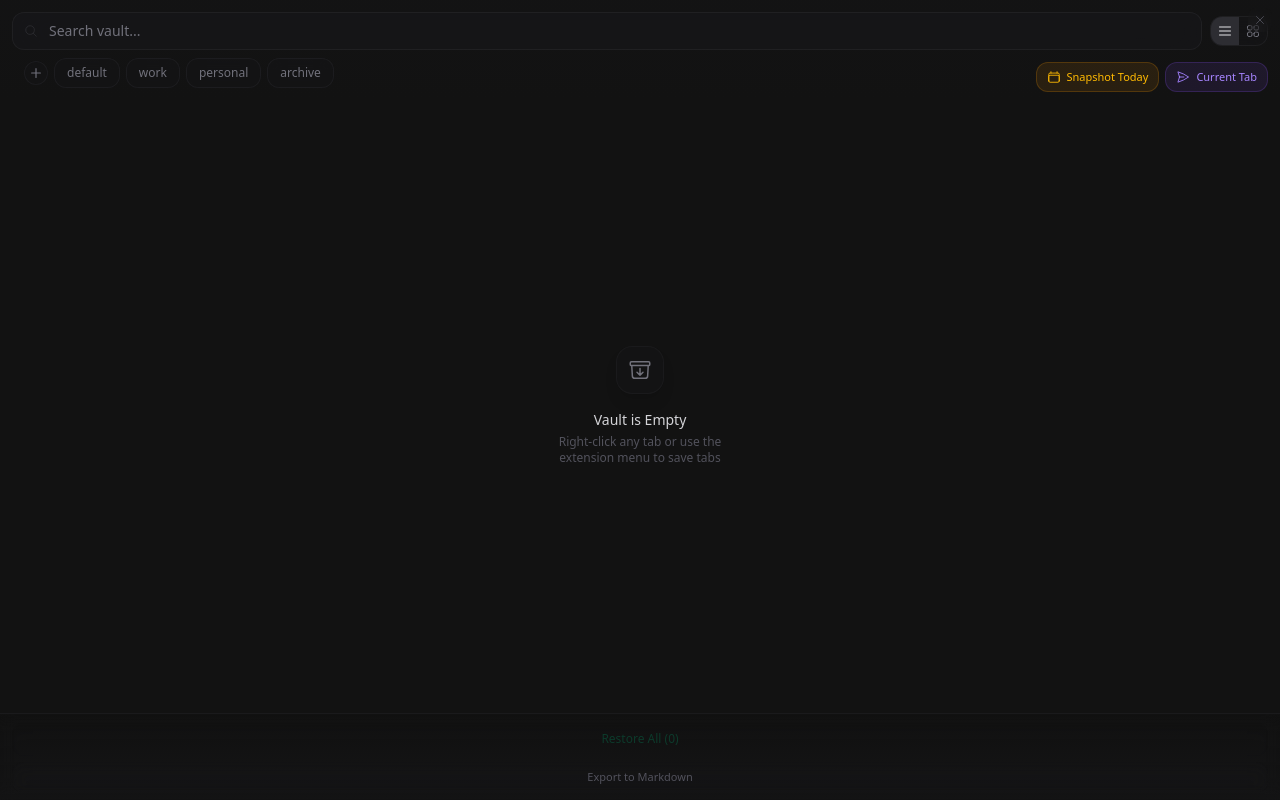
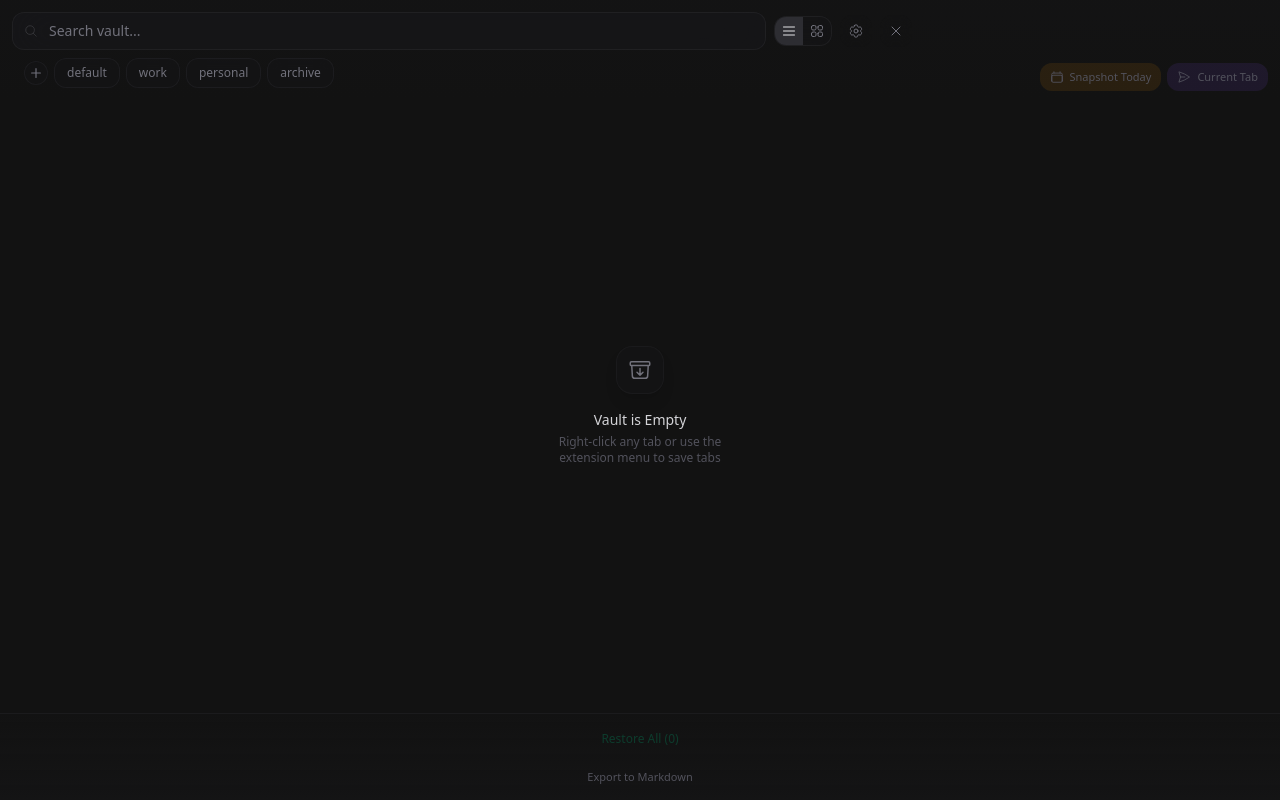
Before and after one commit to Atharav001/TabVault-Extension, a React (Vite) app: page / in a window 1280 px wide. Built offline with nearby package versions, Linux system fonts and the light colour scheme; the HTML template or start-up script is replaced by a standard one.

Commit message:
Integrate settings into side panel, redesign top bar layout, premium light theme with glassmorphism

```diff
--- a/src/sidepanel/Panel.tsx
+++ b/src/sidepanel/Panel.tsx
@@ -8,6 +8,7 @@ import SearchBar from './SearchBar'
 import Collections from './Collections'
 import VirtualList from './VirtualList'
 import EmptyState from './EmptyState'
+import SettingsView from './SettingsView'
 import Toast from './Toast'
 
 function IconSend() {
@@ -22,6 +23,14 @@ function IconSnapshot() {
   return (
     <svg className="size-3.5" fill="none" viewBox="0 0 24 24" stroke="currentColor" strokeWidth={1.5}>
       <path strokeLinecap="round" strokeLinejoin="round" d="M6.75 3v2.25M17.25 3v2.25M3 18.75V7.5a2.25 2.25 0 0 1 2.25-2.25h13.5A2.25 2.25 0 0 1 21 7.5v11.25m-18 0A2.25 2.25 0 0 0 5.25 21h13.5A2.25 2.25 0 0 0 21 18.75m-18 0v-7.5A2.25 2.25 0 0 1 5.25 9h13.5A2.25 2.25 0 0 1 21 11.25v7.5" />
+    </svg>
+  )
+}
+
+function IconClose() {
+  return (
+    <svg className="size-3.5" fill="none" viewBox="0 0 24 24" stroke="currentColor" strokeWidth={1.5}>
+      <path strokeLinecap="round" strokeLinejoin="round" d="M6 18 18 6M6 6l12 12" />
     </svg>
   )
 }
@@ -42,6 +51,7 @@ export default function Panel() {
   const collections = useVaultStore((s) => s.collections)
   const showToast = useVaultStore((s) => s.showToast)
 
+  const [showSettings, setShowSettings] = useState(false)
   const [restoring, setRestoring] = useState(false)
   const [sendingTab, setSendingTab] = useState(false)
   const [showMoveMenu, setShowMoveMenu] = useState(false)
@@ -61,8 +71,6 @@ export default function Panel() {
   useEffect(() => {
     const root = document.documentElement
     root.classList.toggle('light', theme === 'light')
-    root.style.backgroundColor = theme === 'light' ? '#f5f5f5' : '#121212'
-    root.style.color = theme === 'light' ? '#18181b' : '#e4e4e7'
   }, [theme])
 
   useEffect(() => {
@@ -178,23 +186,45 @@ export default function Panel() {
     }
   }
 
-  const bg = theme === 'light' ? 'bg-[#f5f5f5]' : 'bg-[#121212]'
-  const text = theme === 'light' ? 'text-zinc-800' : 'text-zinc-100'
-  const subtext = theme === 'light' ? 'text-zinc-500' : 'text-zinc-400'
-  const border = theme === 'light' ? 'border-zinc-200/60' : 'border-zinc-800/40'
+  const isLight = theme === 'light'
+
+  const bg = isLight
+    ? 'bg-gradient-to-br from-zinc-50/95 via-white/90 to-zinc-100/90'
+    : 'bg-[#121212]'
+
+  const text = isLight ? 'text-zinc-700' : 'text-zinc-100'
+  const subtext = isLight ? 'text-zinc-400' : 'text-zinc-400'
+  const border = isLight ? 'border-zinc-200/50' : 'border-zinc-800/40'
+  const headerBg = isLight
+    ? 'bg-gradient-to-b from-white/60 via-white/20 to-transparent'
+    : 'bg-gradient-to-b from-zinc-900/20 to-transparent'
+  const actionBtnLight = isLight
+    ? 'bg-white/50 backdrop-blur-xl border-zinc-200/50 text-zinc-500 hover:text-zinc-700 hover:bg-white/70 hover:border-zinc-300/60'
+    : 'text-zinc-600 hover:text-zinc-300 hover:bg-zinc-800/40 border-transparent hover:border-zinc-700/50'
+  const barBg = isLight
+    ? 'bg-gradient-to-t from-white/60 via-white/30 to-transparent border-zinc-200/40'
+    : 'bg-gradient-to-t from-zinc-900/30 to-transparent'
+
+  if (showSettings) {
+    return (
+      <div className={`flex flex-col h-screen ${bg} ${text} overflow-hidden`}>
+        <SettingsView onBack={() => setShowSettings(false)} />
+      </div>
+    )
+  }
 
   return (
     <DndContext sensors={sensors} onDragEnd={handleDragEnd}>
       <div className={`flex flex-col h-screen ${bg} ${text} overflow-hidden relative`}>
-        <div className="relative bg-gradient-to-b from-zinc-900/20 to-transparent">
-          <SearchBar />
+        <div className={`relative ${headerBg}`}>
+          <SearchBar onToggleSettings={() => setShowSettings(true)} />
           <div className="flex items-center justify-between px-3 pb-1">
             <Collections />
             <div className="flex items-center gap-1.5">
               <button
                 onClick={snapshotToday}
                 disabled={snapshotting}
-                className="shrink-0 flex items-center gap-1.5 px-2.5 py-1.5 rounded-xl text-[11px] font-medium bg-amber-500/10 hover:bg-amber-500/20 text-amber-400 hover:text-amber-300 border border-amber-500/20 hover:border-amber-500/40 transition-colors disabled:opacity-40"
+                className={`shrink-0 flex items-center gap-1.5 px-2.5 py-1.5 rounded-xl text-[11px] font-medium transition-colors disabled:opacity-40 ${actionBtnLight} ${isLight ? 'bg-amber-50/60 text-amber-600 hover:text-amber-700 hover:bg-amber-100/60 border-amber-200/50' : 'bg-amber-500/10 hover:bg-amber-500/20 text-amber-400 hover:text-amber-300 border-amber-500/20 hover:border-amber-500/40'}`}
                 title="Snapshot all tabs in current window"
               >
                 <IconSnapshot />
@@ -203,7 +233,7 @@ export default function Panel() {
               <button
                 onClick={sendCurrentTab}
                 disabled={sendingTab}
-                className="shrink-0 flex items-center gap-1.5 px-2.5 py-1.5 rounded-xl text-[11px] font-medium bg-violet-500/10 hover:bg-violet-500/20 text-violet-400 hover:text-violet-300 border border-violet-500/20 hover:border-violet-500/40 transition-colors disabled:opacity-40"
+                className={`shrink-0 flex items-center gap-1.5 px-2.5 py-1.5 rounded-xl text-[11px] font-medium transition-colors disabled:opacity-40 ${actionBtnLight} ${isLight ? 'bg-violet-50/60 text-violet-600 hover:text-violet-700 hover:bg-violet-100/60 border-violet-200/50' : 'bg-violet-500/10 hover:bg-violet-500/20 text-violet-400 hover:text-violet-300 border-violet-500/20 hover:border-violet-500/40'}`}
                 title="Send current tab to vault"
               >
                 <IconSend />
@@ -211,15 +241,6 @@ export default function Panel() {
               </button>
             </div>
           </div>
-          <button
-            onClick={() => window.close()}
-            className="absolute top-2 right-2 size-6 flex items-center justify-center rounded-lg text-zinc-600 hover:text-zinc-300 hover:bg-zinc-800/60 backdrop-blur-sm transition-colors border border-transparent hover:border-zinc-700/50"
-            title="Close panel"
-          >
-            <svg className="size-3.5" fill="none" viewBox="0 0 24 24" stroke="currentColor" strokeWidth={1.5}>
-              <path strokeLinecap="round" strokeLinejoin="round" d="M6 18 18 6M6 6l12 12" />
-            </svg>
-          </button>
         </div>
 
         {filtered.length === 0 ? (
@@ -229,7 +250,7 @@ export default function Panel() {
         )}
 
         {selectedIds.length > 0 ? (
-          <div className={`shrink-0 border-t ${border} px-3 py-2.5 bg-gradient-to-t from-zinc-900/40 to-transparent backdrop-blur-sm`}>
+          <div className={`shrink-0 border-t ${border} px-3 py-2.5 ${barBg}`}>
             <div className="flex items-center gap-2">
               <span className={`text-xs font-medium ${subtext} mr-auto`}>
                 {selectedIds.length} selected
@@ -237,17 +258,17 @@ export default function Panel() {
               <div className="relative">
                 <button
                   onClick={() => setShowMoveMenu(!showMoveMenu)}
-                  className="px-2.5 py-1.5 rounded-xl text-[11px] font-medium bg-amber-500/10 hover:bg-amber-500/20 text-amber-400 hover:text-amber-300 border border-amber-500/20 hover:border-amber-500/40 transition-colors"
+                  className={`px-2.5 py-1.5 rounded-xl text-[11px] font-medium transition-colors ${isLight ? 'bg-amber-50/60 text-amber-600 hover:text-amber-700 hover:bg-amber-100/60 border border-amber-200/50' : 'bg-amber-500/10 hover:bg-amber-500/20 text-amber-400 hover:text-amber-300 border border-amber-500/20 hover:border-amber-500/40'}`}
                 >
                   Move to
                 </button>
                 {showMoveMenu && (
-                  <div className="absolute bottom-full mb-1 right-0 bg-zinc-900/95 backdrop-blur-xl border border-zinc-700/60 rounded-xl py-1 shadow-xl max-h-48 overflow-y-auto min-w-[120px]">
+                  <div className={`absolute bottom-full mb-1 right-0 backdrop-blur-xl border rounded-xl py-1 shadow-xl max-h-48 overflow-y-auto min-w-[120px] ${isLight ? 'bg-white/90 border-zinc-200/60' : 'bg-zinc-900/95 border-zinc-700/60'}`}>
                     {Object.keys(collections).map((name) => (
                       <button
                         key={name}
                         onClick={() => { bulkMoveToCollection(name); setShowMoveMenu(false) }}
-                        className="w-full text-left px-3 py-1.5 text-xs text-zinc-300 hover:bg-zinc-800/60 transition-colors"
+                        className={`w-full text-left px-3 py-1.5 text-xs transition-colors ${isLight ? 'text-zinc-600 hover:bg-zinc-100/60' : 'text-zinc-300 hover:bg-zinc-800/60'}`}
                       >
                         {name}
                       </button>
@@ -257,20 +278,20 @@ export default function Panel() {
               </div>
               <button
                 onClick={bulkDelete}
-                className="px-2.5 py-1.5 rounded-xl text-[11px] font-medium bg-red-500/10 hover:bg-red-500/20 text-red-400 hover:text-red-300 border border-red-500/20 hover:border-red-500/40 transition-colors"
+                className={`px-2.5 py-1.5 rounded-xl text-[11px] font-medium transition-colors ${isLight ? 'bg-red-50/60 text-red-600 hover:text-red-700 hover:bg-red-100/60 border border-red-200/50' : 'bg-red-500/10 hover:bg-red-500/20 text-red-400 hover:text-red-300 border border-red-500/20 hover:border-red-500/40'}`}
               >
                 Delete ({selectedIds.length})
               </button>
               <button
                 onClick={clearSelection}
-                className={`px-2.5 py-1.5 rounded-xl text-[11px] font-medium bg-zinc-800/30 hover:bg-zinc-800/50 ${subtext} hover:text-zinc-300 border border-zinc-800/50 hover:border-zinc-700/50 transition-colors`}
+                className={`px-2.5 py-1.5 rounded-xl text-[11px] font-medium transition-colors ${isLight ? 'bg-white/60 text-zinc-500 hover:text-zinc-700 hover:bg-white/80 border border-zinc-200/50' : 'bg-zinc-800/30 hover:bg-zinc-800/50 text-zinc-400 hover:text-zinc-300 border border-zinc-800/50 hover:border-zinc-700/50'}`}
               >
                 Cancel
               </button>
             </div>
           </div>
         ) : (
-          <div className={`shrink-0 border-t ${border} px-3 py-2 bg-gradient-to-t from-zinc-900/30 to-transparent backdrop-blur-sm space-y-1.5`}>
+          <div className={`shrink-0 border-t ${border} px-3 py-2 ${barBg} space-y-1.5`}>
             <button
               onClick={async () => {
                 setRestoring(true)
@@ -287,13 +308,13 @@ export default function Panel() {
                 setRestoring(false)
               }}
               disabled={restoring || filtered.length === 0}
-              className="w-full py-2 rounded-xl text-xs font-medium text-emerald-600 hover:text-emerald-300 hover:bg-zinc-800/40 backdrop-blur-sm transition-colors border border-transparent hover:border-emerald-800/60 disabled:opacity-30"
+              className={`w-full py-2 rounded-xl text-xs font-medium transition-colors disabled:opacity-30 ${isLight ? 'bg-emerald-50/60 text-emerald-600 hover:text-emerald-700 hover:bg-emerald-100/60 border border-emerald-200/50 hover:border-emerald-300/60' : 'text-emerald-600 hover:text-emerald-300 hover:bg-zinc-800/40 border border-transparent hover:border-emerald-800/60'}`}
             >
               {restoring ? 'Restoring...' : `Restore All (${filtered.length})`}
             </button>
             <button
               onClick={exportToMarkdown}
-              className="w-full py-1.5 rounded-xl text-[11px] font-medium text-zinc-600 hover:text-zinc-300 hover:bg-zinc-800/40 backdrop-blur-sm transition-colors border border-transparent hover:border-zinc-800/60"
+              className={`w-full py-1.5 rounded-xl text-[11px] font-medium transition-colors ${isLight ? 'bg-white/50 text-zinc-500 hover:text-zinc-700 hover:bg-white/70 border border-zinc-200/50 hover:border-zinc-300/60' : 'text-zinc-600 hover:text-zinc-300 hover:bg-zinc-800/40 border border-transparent hover:border-zinc-800/60'}`}
             >
               Export to Markdown
             </button>
--- a/src/sidepanel/SearchBar.tsx
+++ b/src/sidepanel/SearchBar.tsx
@@ -1,15 +1,36 @@
 import { useVaultStore } from '../store/useVaultStore'
 
-export default function SearchBar() {
+export default function SearchBar({ onToggleSettings }: { onToggleSettings: () => void }) {
   const searchQuery = useVaultStore((s) => s.searchQuery)
   const setSearchQuery = useVaultStore((s) => s.setSearchQuery)
   const viewMode = useVaultStore((s) => s.viewMode)
   const setViewMode = useVaultStore((s) => s.setViewMode)
+  const theme = useVaultStore((s) => s.theme)
+
+  const inputCls = theme === 'light'
+    ? 'bg-white/60 backdrop-blur-xl text-zinc-700 placeholder-zinc-400 border-zinc-200/60 focus:ring-zinc-300/50 focus:border-zinc-300/50'
+    : 'bg-zinc-900/60 backdrop-blur-xl text-zinc-100 placeholder-zinc-500 border-zinc-800/60 focus:ring-zinc-600/50 focus:border-zinc-600/50'
+
+  const toggleBg = theme === 'light'
+    ? 'bg-white/40 border-zinc-200/50'
+    : 'bg-zinc-900/30 border-zinc-800/60'
+
+  const activeCls = theme === 'light'
+    ? 'bg-zinc-200/60 text-zinc-600'
+    : 'bg-zinc-700/60 text-zinc-200'
+
+  const inactiveCls = theme === 'light'
+    ? 'bg-transparent text-zinc-400 hover:text-zinc-500'
+    : 'bg-transparent text-zinc-500 hover:text-zinc-300'
+
+  const iconCls = theme === 'light'
+    ? 'text-zinc-400 hover:text-zinc-500 hover:bg-zinc-100/50 border-zinc-200/40 hover:border-zinc-300/50'
+    : 'text-zinc-500 hover:text-zinc-300 hover:bg-zinc-800/40 border-transparent hover:border-zinc-700/50'
 
   return (
     <div className="flex items-center gap-2 px-3 pt-3 pb-2">
-      <div className="relative flex-1">
-        <svg className="absolute left-3 top-1/2 -translate-y-1/2 size-3.5 text-zinc-500 pointer-events-none" fill="none" viewBox="0 0 24 24" stroke="currentColor" strokeWidth={1.5}>
+      <div className="relative flex-1 max-w-[60%]">
+        <svg className="absolute left-3 top-1/2 -translate-y-1/2 size-3.5 text-zinc-400 pointer-events-none" fill="none" viewBox="0 0 24 24" stroke="currentColor" strokeWidth={1.5}>
           <path strokeLinecap="round" strokeLinejoin="round" d="m21 21-5.197-5.197m0 0A7.5 7.5 0 1 0 5.196 5.196a7.5 7.5 0 0 0 10.607 10.607Z" />
         </svg>
         <input
@@ -17,14 +38,14 @@ export default function SearchBar() {
           value={searchQuery}
           onChange={(e) => setSearchQuery(e.target.value)}
           placeholder="Search vault..."
-          className="w-full pl-9 pr-3 py-2 rounded-xl bg-zinc-900/60 backdrop-blur-xl text-zinc-100 placeholder-zinc-500 border border-zinc-800/60 focus:outline-none focus:ring-1 focus:ring-zinc-600/50 focus:border-zinc-600/50 text-sm transition-all"
+          className={`w-full pl-9 pr-3 py-2 rounded-xl border text-sm transition-all outline-none ${inputCls}`}
         />
       </div>
 
-      <div className="flex rounded-xl border border-zinc-800/60 overflow-hidden shrink-0 bg-zinc-900/30 backdrop-blur-sm">
+      <div className={`flex rounded-xl border overflow-hidden shrink-0 backdrop-blur-sm ${toggleBg}`}>
         <button
           onClick={() => setViewMode('list')}
-          className={`p-1.5 transition-colors ${viewMode === 'list' ? 'bg-zinc-700/60 text-zinc-200' : 'bg-transparent text-zinc-500 hover:text-zinc-300'}`}
+          className={`p-1.5 transition-colors ${viewMode === 'list' ? activeCls : inactiveCls}`}
           title="List view"
         >
           <svg className="size-4" fill="none" viewBox="0 0 24 24" stroke="currentColor" strokeWidth={1.5}>
@@ -33,7 +54,7 @@ export default function SearchBar() {
         </button>
         <button
           onClick={() => setViewMode('card')}
-          className={`p-1.5 transition-colors ${viewMode === 'card' ? 'bg-zinc-700/60 text-zinc-200' : 'bg-transparent text-zinc-500 hover:text-zinc-300'}`}
+          className={`p-1.5 transition-colors ${viewMode === 'card' ? activeCls : inactiveCls}`}
           title="Card view"
         >
           <svg className="size-4" fill="none" viewBox="0 0 24 24" stroke="currentColor" strokeWidth={1.5}>
@@ -41,6 +62,27 @@ export default function SearchBar() {
           </svg>
         </button>
       </div>
+
+      <button
+        onClick={onToggleSettings}
+        className={`shrink-0 size-8 flex items-center justify-center rounded-xl backdrop-blur-sm transition-colors border ${iconCls}`}
+        title="Settings"
+      >
+        <svg className="size-4" fill="none" viewBox="0 0 24 24" stroke="currentColor" strokeWidth={1.5}>
+          <path strokeLinecap="round" strokeLinejoin="round" d="M9.594 3.94c.09-.542.56-.94 1.11-.94h2.593c.55 0 1.02.398 1.11.94l.213 1.281c.063.374.313.686.645.87.074.04.147.083.22.127.325.196.72.257 1.075.124l1.217-.456a1.125 1.125 0 0 1 1.37.49l1.296 2.247a1.125 1.125 0 0 1-.26 1.431l-1.003.827c-.293.241-.438.613-.43.992a7.723 7.723 0 0 1 0 .255c-.008.378.137.75.43.991l1.004.827c.424.35.534.955.26 1.43l-1.298 2.247a1.125 1.125 0 0 1-1.369.491l-1.217-.456c-.355-.133-.75-.072-1.076.124a6.47 6.47 0 0 1-.22.128c-.331.183-.581.495-.644.869l-.213 1.281c-.09.543-.56.94-1.11.94h-2.594c-.55 0-1.019-.398-1.11-.94l-.213-1.281c-.062-.374-.312-.686-.644-.87a6.52 6.52 0 0 1-.22-.127c-.325-.196-.72-.257-1.076-.124l-1.217.456a1.125 1.125 0 0 1-1.369-.49l-1.297-2.247a1.125 1.125 0 0 1 .26-1.431l1.004-.827c.292-.24.437-.613.43-.991a6.932 6.932 0 0 1 0-.255c.007-.38-.138-.751-.43-.992l-1.004-.827a1.125 1.125 0 0 1-.26-1.43l1.297-2.247a1.125 1.125 0 0 1 1.37-.491l1.216.456c.356.133.751.072 1.076-.124.072-.044.146-.086.22-.128.332-.183.582-.495.644-.869l.214-1.28Z" />
+          <path strokeLinecap="round" strokeLinejoin="round" d="M15 12a3 3 0 1 1-6 0 3 3 0 0 1 6 0Z" />
+        </svg>
+      </button>
+
+      <button
+        onClick={() => window.close()}
+        className={`shrink-0 size-8 flex items-center justify-center rounded-xl backdrop-blur-sm transition-colors border ${iconCls}`}
+        title="Close panel"
+      >
+        <svg className="size-4" fill="none" viewBox="0 0 24 24" stroke="currentColor" strokeWidth={1.5}>
+          <path strokeLinecap="round" strokeLinejoin="round" d="M6 18 18 6M6 6l12 12" />
+        </svg>
+      </button>
     </div>
   )
 }
--- a/src/sidepanel/SettingsView.tsx
+++ b/src/sidepanel/SettingsView.tsx
@@ -11,10 +11,29 @@ export default function SettingsView({ onBack }: { onBack: () => void }) {
     await chrome.storage.local.set({ theme: next })
   }
 
+  const isLight = theme === 'light'
+
+  const bg = isLight
+    ? 'bg-gradient-to-br from-zinc-50/95 via-white/90 to-zinc-100/90'
+    : 'bg-[#121212]'
+  const text = isLight ? 'text-zinc-700' : 'text-zinc-100'
+  const subtext = isLight ? 'text-zinc-400' : 'text-zinc-500'
+  const border = isLight ? 'border-zinc-200/50' : 'border-zinc-800/50'
+  const headerBorder = isLight ? 'border-zinc-200/50' : 'border-zinc-800/50'
+  const cardBg = isLight
+    ? 'bg-white/60 backdrop-blur-xl border-zinc-200/50'
+    : 'bg-zinc-900/50 backdrop-blur-xl border-zinc-800/40'
+  const backBtn = isLight
+    ? 'text-zinc-400 hover:text-zinc-600 hover:bg-zinc-100/50 border-zinc-200/40 hover:border-zinc-300/50'
+    : 'text-zinc-400 hover:text-white hover:bg-zinc-800/50 border-transparent'
+  const kbdBg = isLight
+    ? 'bg-zinc-100/80 text-zinc-500 border-zinc-200/60'
+    : 'bg-zinc-800/80 text-zinc-300 border-zinc-700/50'
+
   return (
-    <div className="flex flex-col h-screen bg-[#121212] text-zinc-100">
-      <div className="flex items-center gap-3 px-4 py-3 border-b border-zinc-800/50 bg-gradient-to-b from-zinc-900/30 to-transparent backdrop-blur-sm">
-        <button onClick={onBack} className="size-7 flex items-center justify-center rounded-lg text-zinc-400 hover:text-white hover:bg-zinc-800/50 transition-colors">
+    <div className={`flex flex-col h-screen ${bg} ${text}`}>
+      <div className={`flex items-center gap-3 px-4 py-3 border-b ${headerBorder} bg-gradient-to-b from-white/40 to-transparent backdrop-blur-sm`}>
+        <button onClick={onBack} className={`size-7 flex items-center justify-center rounded-lg backdrop-blur-sm transition-colors border ${backBtn}`}>
           <svg className="size-4" fill="none" viewBox="0 0 24 24" stroke="currentColor" strokeWidth={1.5}>
             <path strokeLinecap="round" strokeLinejoin="round" d="M10.5 19.5 3 12m0 0 7.5-7.5M3 12h18" />
           </svg>
@@ -22,29 +41,29 @@ export default function SettingsView({ onBack }: { onBack: () => void }) {
         <h1 className="text-base font-semibold">Settings</h1>
       </div>
 
-      <div className="flex-1 p-4 space-y-3">
-        <div className="rounded-xl bg-zinc-900/50 backdrop-blur-xl p-4 border border-zinc-800/40">
-          <h2 className="text-sm font-medium text-zinc-200 mb-1">Keyboard Shortcut</h2>
-          <p className="text-xs text-zinc-500">
-            Press <kbd className="px-1.5 py-0.5 rounded-md bg-zinc-800/80 text-zinc-300 text-xs border border-zinc-700/50">Ctrl+Shift+V</kbd> (<kbd className="px-1.5 py-0.5 rounded-md bg-zinc-800/80 text-zinc-300 text-xs border border-zinc-700/50">⌘+Shift+V</kbd> on Mac) to open the side panel.
+      <div className="flex-1 p-4 space-y-3 overflow-y-auto">
+        <div className={`rounded-xl backdrop-blur-xl p-4 border ${cardBg}`}>
+          <h2 className="text-sm font-medium mb-1">Keyboard Shortcut</h2>
+          <p className={`text-xs ${subtext}`}>
+            Press <kbd className={`px-1.5 py-0.5 rounded-md text-xs border ${kbdBg}`}>Ctrl+Shift+V</kbd> (<kbd className={`px-1.5 py-0.5 rounded-md text-xs border ${kbdBg}`}>⌘+Shift+V</kbd> on Mac) to open the side panel.
           </p>
         </div>
 
-        <div className="rounded-xl bg-zinc-900/50 backdrop-blur-xl p-4 border border-zinc-800/40">
-          <h2 className="text-sm font-medium text-zinc-200 mb-2">Appearance</h2>
+        <div className={`rounded-xl backdrop-blur-xl p-4 border ${cardBg}`}>
+          <h2 className="text-sm font-medium mb-2">Appearance</h2>
           <button
             onClick={toggleTheme}
-            className="px-4 py-2 rounded-xl bg-zinc-800/30 hover:bg-zinc-800/50 text-zinc-300 text-sm font-medium transition-colors border border-zinc-800/50 hover:border-zinc-700/50"
+            className={`px-4 py-2 rounded-xl text-sm font-medium transition-colors border ${isLight ? 'bg-zinc-100/60 text-zinc-600 hover:bg-zinc-200/60 border-zinc-200/50' : 'bg-zinc-800/30 hover:bg-zinc-800/50 text-zinc-300 border-zinc-800/50 hover:border-zinc-700/50'}`}
           >
             {theme === 'dark' ? 'Switch to Light Mode' : 'Switch to Dark Mode'}
           </button>
         </div>
 
-        <div className="rounded-xl bg-zinc-900/50 backdrop-blur-xl p-4 border border-zinc-800/40">
-          <h2 className="text-sm font-medium text-zinc-200 mb-2">Data</h2>
+        <div className={`rounded-xl backdrop-blur-xl p-4 border ${cardBg}`}>
+          <h2 className="text-sm font-medium mb-2">Data</h2>
           <button
             onClick={exportToMarkdown}
-            className="px-4 py-2 rounded-xl bg-violet-500/10 hover:bg-violet-500/20 text-violet-300 text-sm font-medium transition-colors border border-violet-500/20 hover:border-violet-500/40"
+            className={`px-4 py-2 rounded-xl text-sm font-medium transition-colors border ${isLight ? 'bg-violet-50/60 text-violet-600 hover:bg-violet-100/60 border-violet-200/50' : 'bg-violet-500/10 hover:bg-violet-500/20 text-violet-300 border-violet-500/20 hover:border-violet-500/40'}`}
           >
             Export to Markdown
           </button>
```
Also changed, not shown: src/App.tsx (+0 -17 lines).
